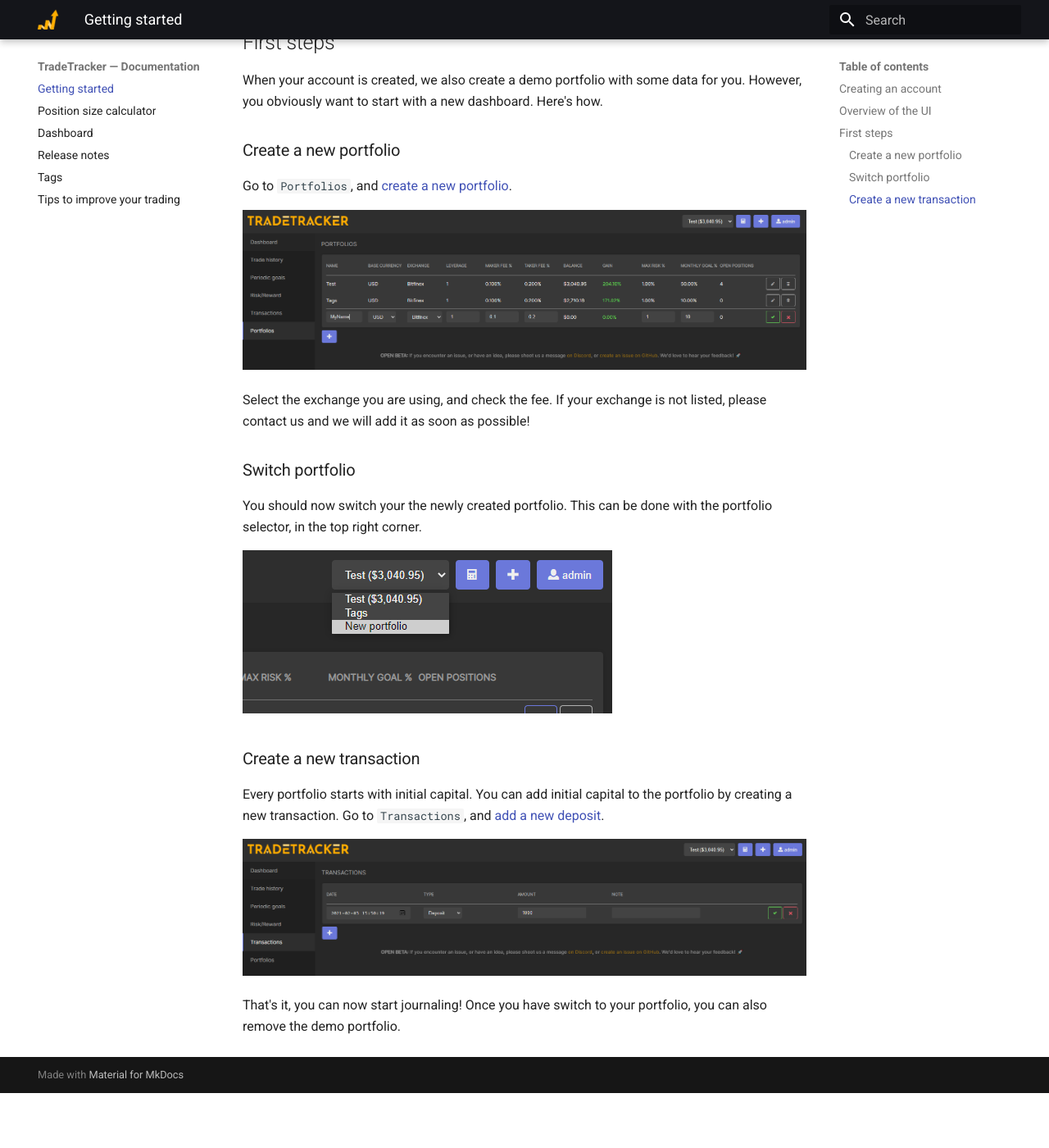
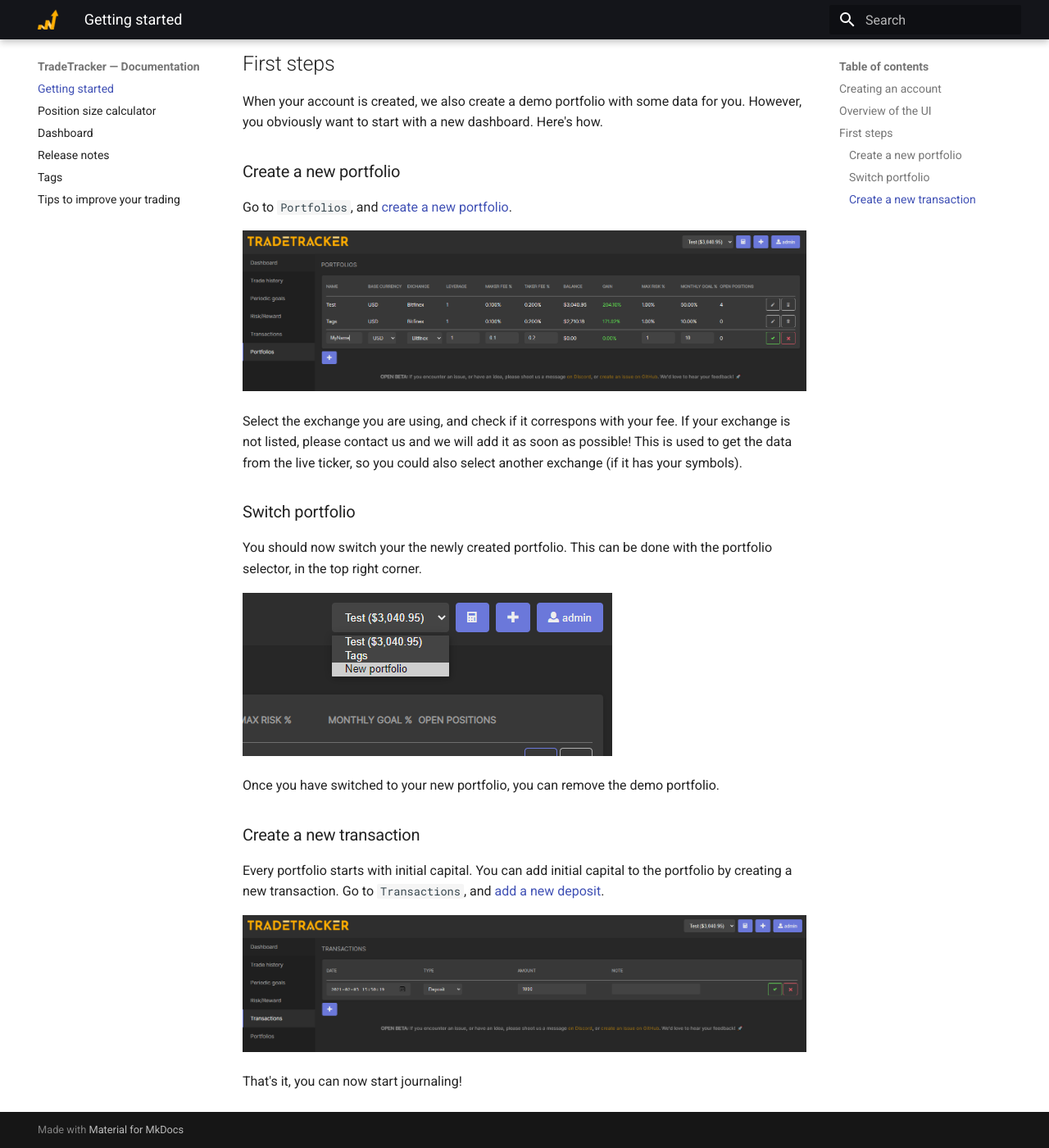
Before and after one commit to TradeTracker/docs, an MkDocs documentation site: the page built from docs/index.md, in a window 1280 px wide and 1400 px high, scrolled down 1007 px. Shown: the whole window at 82% size. Built offline with MkDocs 1.6.1 and Material for MkDocs 9.7.7, drawn with Linux system fonts in a browser that asks for light colours; before the commit the page ends 2340 px from its top, so only the background shows below that; some of the changed text lies outside the part shown.

```diff
--- a/docs/index.md
+++ b/docs/index.md
@@ -1,11 +1,10 @@
 # Getting started
 
-This document will help you to get started with the [TradeTracker app](https://beta.tradetracker.app), and start journaling your trades.
+This document will help you to get started with the [TradeTracker app](https://beta.tradetracker.app), and start journaling your trades. We know that no one likes reading long documentation, so we will try to keep it as short as possible.
 
 ## Creating an account
 
 First you will need an account. An account can be registered at [https://beta.tradetracker.app/register](https://beta.tradetracker.app/register). If you have registered, you will receive an invitation e-mail with a link that is used to set up your password. Once that's done, you can login to your account at [https://beta.tradetracker.app/login](https://beta.tradetracker.app/login).
-
 
 ## Overview of the UI
 
@@ -23,7 +22,7 @@ Go to `Portfolios`, and [create a new portfolio](https://beta.tradetracker.app/p
 
 ![Portfolio](portfolios.PNG)
 
-Select the exchange you are using, and check the fee. If your exchange is not listed, please contact us and we will add it as soon as possible!
+Select the exchange you are using, and check if it correspons with your fee. If your exchange is not listed, please contact us and we will add it as soon as possible! This is used to get the data from the live ticker, so you could also select another exchange (if it has your symbols).
 
 ### Switch portfolio
 
@@ -31,12 +30,12 @@ You should now switch your the newly created portfolio. This can be done with th
 
 ![Switch portfolio](switch.png)
 
+Once you have switched to your new portfolio, you can remove the demo portfolio.
+
 ### Create a new transaction
 
 Every portfolio starts with initial capital. You can add initial capital to the portfolio by creating a new transaction. Go to `Transactions`, and [add a new deposit](https://beta.tradetracker.app/transactions#new).
 
 ![Transaction](transaction.PNG)
 
-
-
-That's it, you can now start journaling! Once you have switch to your portfolio, you can also remove the demo portfolio.
+That's it, you can now start journaling!
```
